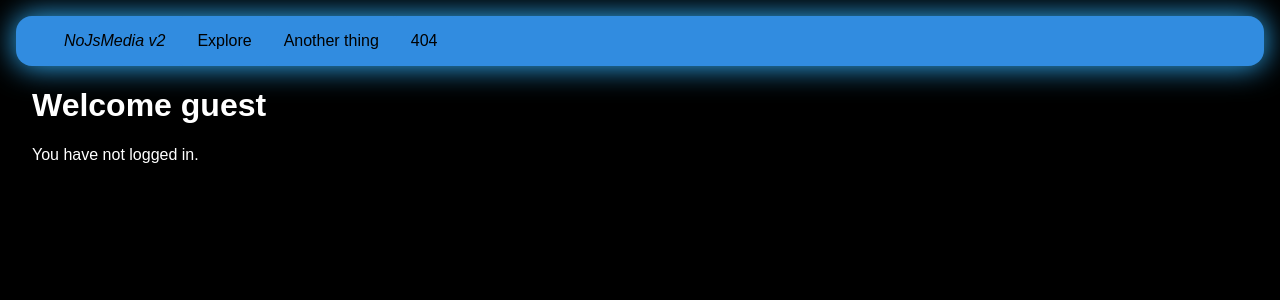
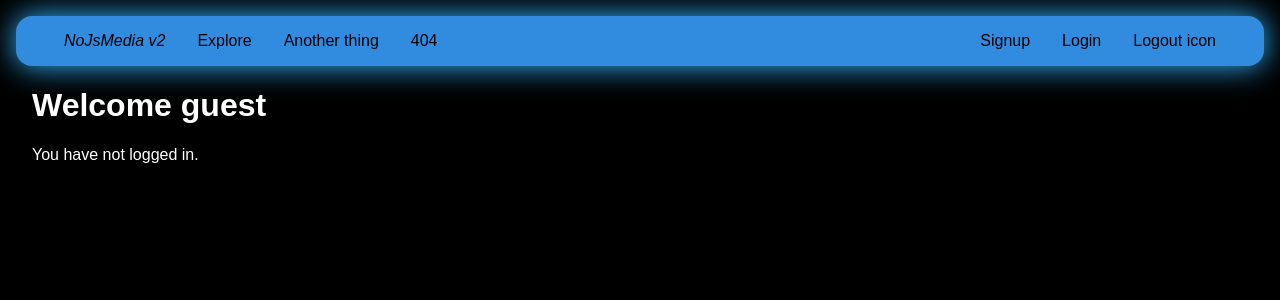
Before and after one commit to Quantum-Codes/NoJsMedia-V2, a Flask app: page / in a window 1280 px wide. Shown: the top 300 px of the page. Run offline with Flask 2, Linux system fonts and the light colour scheme.

Commit message:
add elements to nav

```diff
--- a/static/base.css
+++ b/static/base.css
@@ -23,12 +23,18 @@ a {
   background: #318ce0;
   /* opacity: 0.9; */
   display: flex;
+  flex-direction: row;
   margin: 1em;
   border-radius: 1em;
-  justify-content: start;
+  justify-content: space-between;
   padding-left: 2em;
   padding-right: 2em;
   animation: glow 4s cubic-bezier(0.79, 0.0, 0.2, 0.5) infinite alternate;
+}
+
+#nav-left, #nav-right {
+  display: flex;
+  flex-direction: row;
 }
 
 .nav-blocks {
--- a/templates/base.html
+++ b/templates/base.html
@@ -10,10 +10,17 @@
   </head>
   <body>
     <div id = "navbar">
-      <div class="nav-blocks"><a href="/"><i>NoJsMedia v2</i></a></div>
-      <div class="nav-blocks"><a href="explore">Explore</a></div>
-      <div class="nav-blocks"><a href="404">Another thing</a></div>
-      <div class="nav-blocks"><a href="404">404</a></div>
+      <div id = "nav-left">
+        <div class="nav-blocks"><a href="/"><i>NoJsMedia v2</i></a></div>
+        <div class="nav-blocks"><a href="/explore">Explore</a></div>
+        <div class="nav-blocks"><a href="/404">Another thing</a></div>
+        <div class="nav-blocks"><a href="/404">404</a></div>
+      </div>
+      <div id="nav-right">
+        <div class="nav-blocks"><a href="/signup">Signup</a></div>
+        <div class="nav-blocks"><a href="/login">Login</a></div>
+        <div class="nav-blocks"><a href="/logout">Logout icon</a></div>
+      </div>
     </div>
     <div id="content">
       {% block content %}{% endblock %}
```
